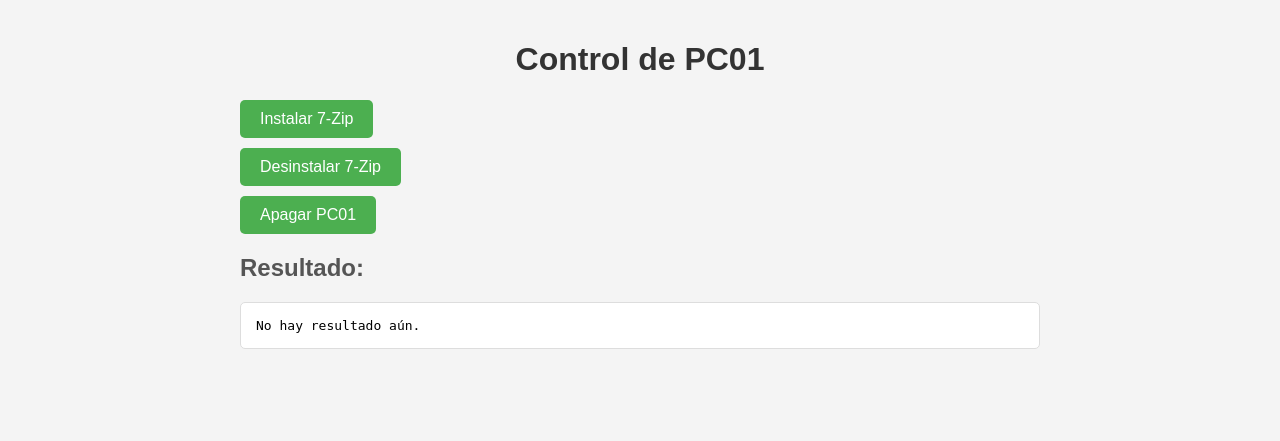
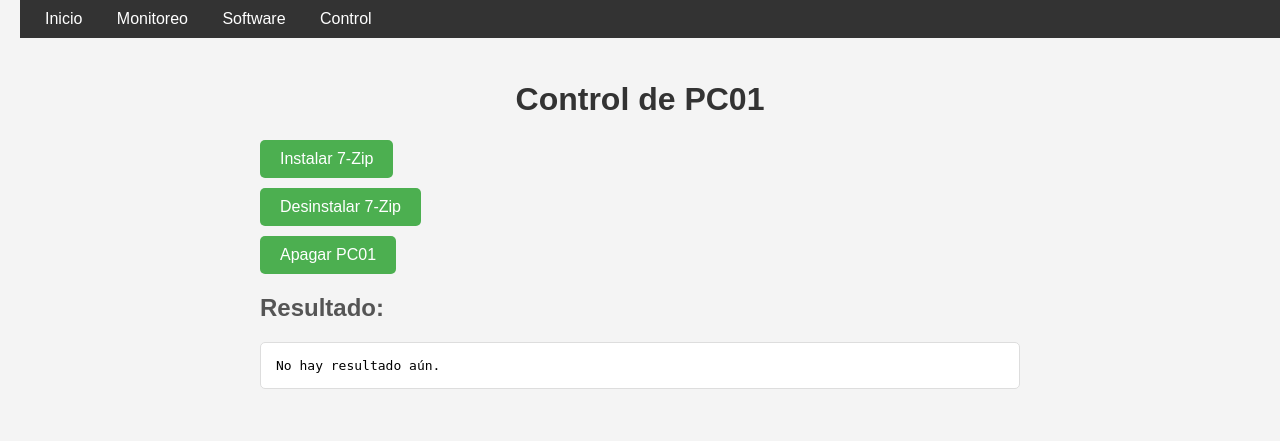
Before and after one commit to jccamacho98/RemoteAdminAPP, a Django app: page / in a window 1280 px wide. Shown: the top 441 px of the page. Run offline with Django 5.2, Linux system fonts and the light colour scheme.

Commit message:
navegacion simple

```diff
--- a/scripts/urls.py
+++ b/scripts/urls.py
@@ -6,4 +6,7 @@
     path('install/', views.install_7zip, name='install_7zip'),
     path('uninstall/', views.uninstall_7zip, name='uninstall_7zip'),
     path('shutdown/', views.shutdown_pc01, name='shutdown_pc01'),
+    path('monitor/', views.monitor, name='monitor'),
+    path('software/', views.software, name='software'),
+    path('control/', views.control, name='control'),
 ]
--- a/scripts/views.py
+++ b/scripts/views.py
@@ -50,3 +50,12 @@
         output = run_powershell_script(script_path)
         return render(request, 'index.html', {'output': output})
     return render(request, 'index.html', {'output': "Error: Script no encontrado en D:\ScriptsPS\ApagarPC.ps1"})
+
+def monitor(request):
+    return render(request, 'monitor.html')
+
+def software(request):
+    return render(request, 'software.html')
+
+def control(request):
+    return render(request, 'control.html')
--- /dev/null
+++ b/templates/base.html
@@ -0,0 +1,30 @@
+<!DOCTYPE html>
+<html>
+<head>
+    <title>Admin Remota - {% block title %}{% endblock %}</title>
+    <style>
+        body { font-family: Arial, sans-serif; margin: 0; padding: 0; background-color: #f4f4f4; }
+        nav { background-color: #333; padding: 10px; position: fixed; top: 0; width: 100%; }
+        nav a { color: white; margin: 0 15px; text-decoration: none; }
+        nav a:hover { color: #4CAF50; }
+        .container { max-width: 800px; margin: 60px auto 20px; padding: 20px; }
+        button { background-color: #4CAF50; color: white; padding: 10px 20px; border: none; border-radius: 5px; cursor: pointer; }
+        button:hover { background-color: #45a049; }
+        pre { background-color: #fff; padding: 15px; border: 1px solid #ddd; border-radius: 5px; }
+        form { margin: 10px 0; }
+        input[type="text"] { padding: 5px; width: 300px; }
+        label { display: block; margin-top: 10px; }
+    </style>
+</head>
+<body>
+    <nav>
+        <a href="{% url 'index' %}">Inicio</a>
+        <a href="{% url 'monitor' %}">Monitoreo</a>
+        <a href="{% url 'software' %}">Software</a>
+        <a href="{% url 'control' %}">Control</a>
+    </nav>
+    <div class="container">
+        {% block content %}{% endblock %}
+    </div>
+</body>
+</html>
--- /dev/null
+++ b/templates/control.html
@@ -0,0 +1,5 @@
+{% extends 'base.html' %}
+{% block title %}Control{% endblock %}
+{% block content %}
+    <h1>Control</h1>
+{% endblock %}
--- a/templates/index.html
+++ b/templates/index.html
@@ -1,3 +1,6 @@
+{% extends 'base.html' %}
+{% block title %}Inicio{% endblock %}
+{% block content %}
 <!DOCTYPE html>
 <html>
 <head>
@@ -62,3 +65,4 @@
     </div>
 </body>
 </html>
+{% endblock %}
--- /dev/null
+++ b/templates/software.html
@@ -0,0 +1,5 @@
+{% extends 'base.html' %}
+{% block title %}Software{% endblock %}
+{% block content %}
+    <h1>Software</h1>
+{% endblock %}
```
Also changed, not shown: templates/monitor.html (added, +31 -0 lines).
